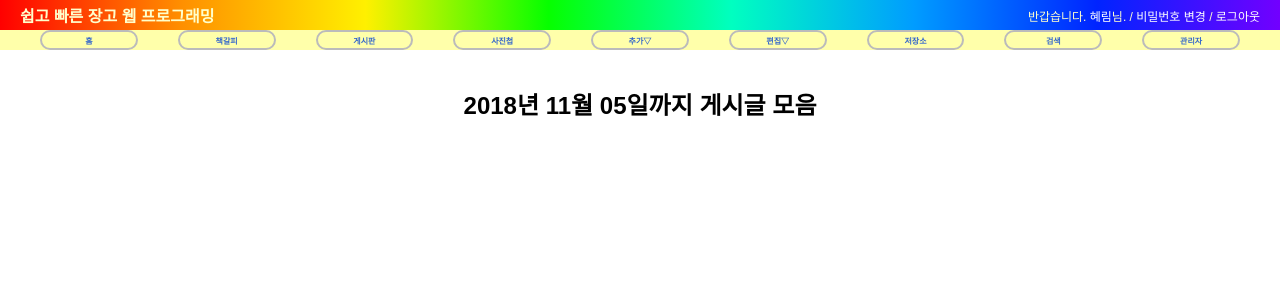
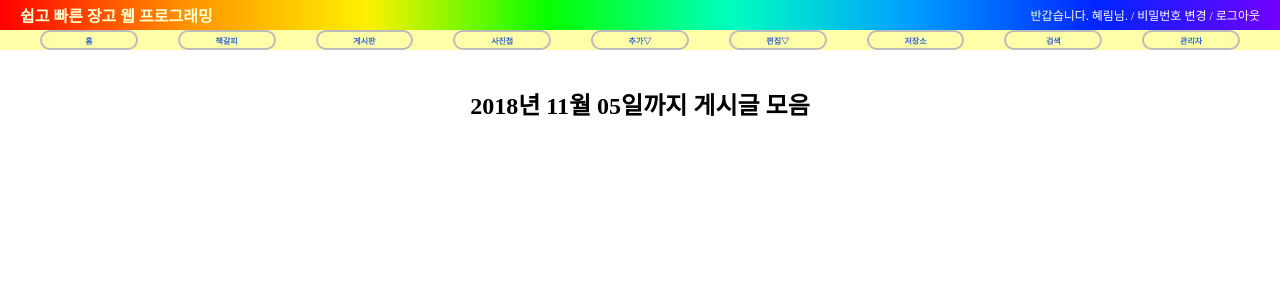
Before and after one commit to shn04097/my-first-bookmark, a Django app: template blog/templates/blog/post_archive.html in a window 1280 px wide. Shown: the top 300 px of the page. Run offline with Django 3.2, Linux system fonts and the light colour scheme; the template is opened without the code that fills it, so the values that code supplies are empty; some web fonts are replaced.

Commit message:
Changed ...

```diff
--- a/static/css/base.css
+++ b/static/css/base.css
@@ -1,6 +1,9 @@
+@import url("https://googledrive.com/host/0BxmAw3HA4YGCfkpJRUw0RGNraDFnVzRFdjhaQnRFQ3BzZ00tRFZobGlKcmprb1hiSUFvZkE/nanumbarunpenr.css");
+@import url("https://googledrive.com/host/0BxmAw3HA4YGCfnE1U2tYVjN2UkVLWnEzaVdsWDRUZ3VFbmpJckF3UG56WkpLSUxKMXFaTlU/nanumbarunpenb.css");
+
   body {
       /*font-family: "Lucida Grande", Verdana, Arial, sans-serif;*/
-      font-family: 'Nanum', sans-serif;
+      font-family: "nanumbarunpenr";
       font-size: 12px;
 
   }
--- a/templates/base.html
+++ b/templates/base.html
@@ -6,7 +6,7 @@
 
   {% load staticfiles %}  <!--정적 파일인 css 연결하기 위하여, staticfiles를 로드-->
   <!--스타일시트 css/base.css 작성이 필요함-->
-  <!--<link href="https://fonts.googleapis.com/css?family=Do+Hyeon" rel="stylesheet">-->
+  <link href="https://fonts.googleapis.com/css?family=Do+Hyeon" rel="stylesheet">
   <link rel="stylesheet" type="text/css" href="{% block stylesheet %}{% static "css/base.css" %}{% endblock %}" />
   <link rel="stylesheet" type="text/css" href="{% block extrastyle %}{% endblock %}" />
 
```
